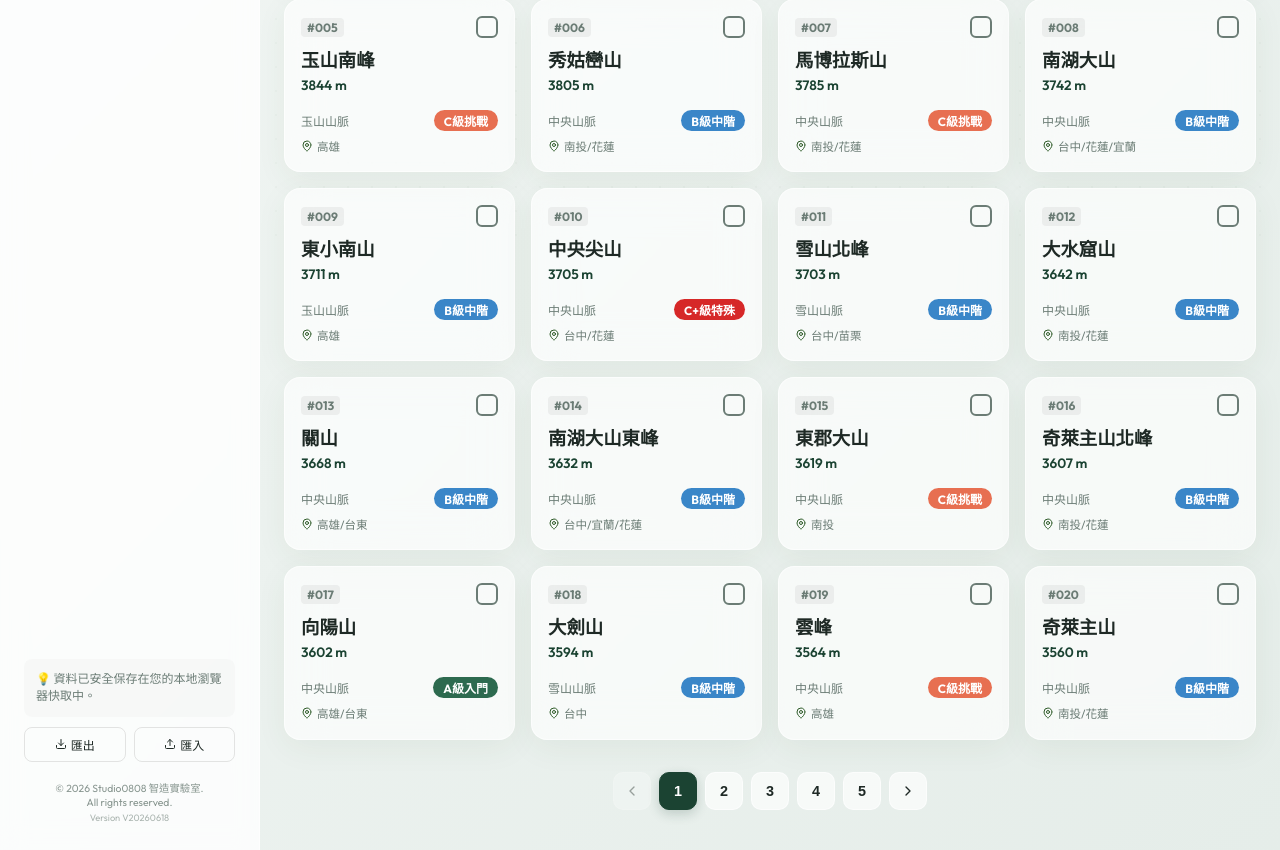
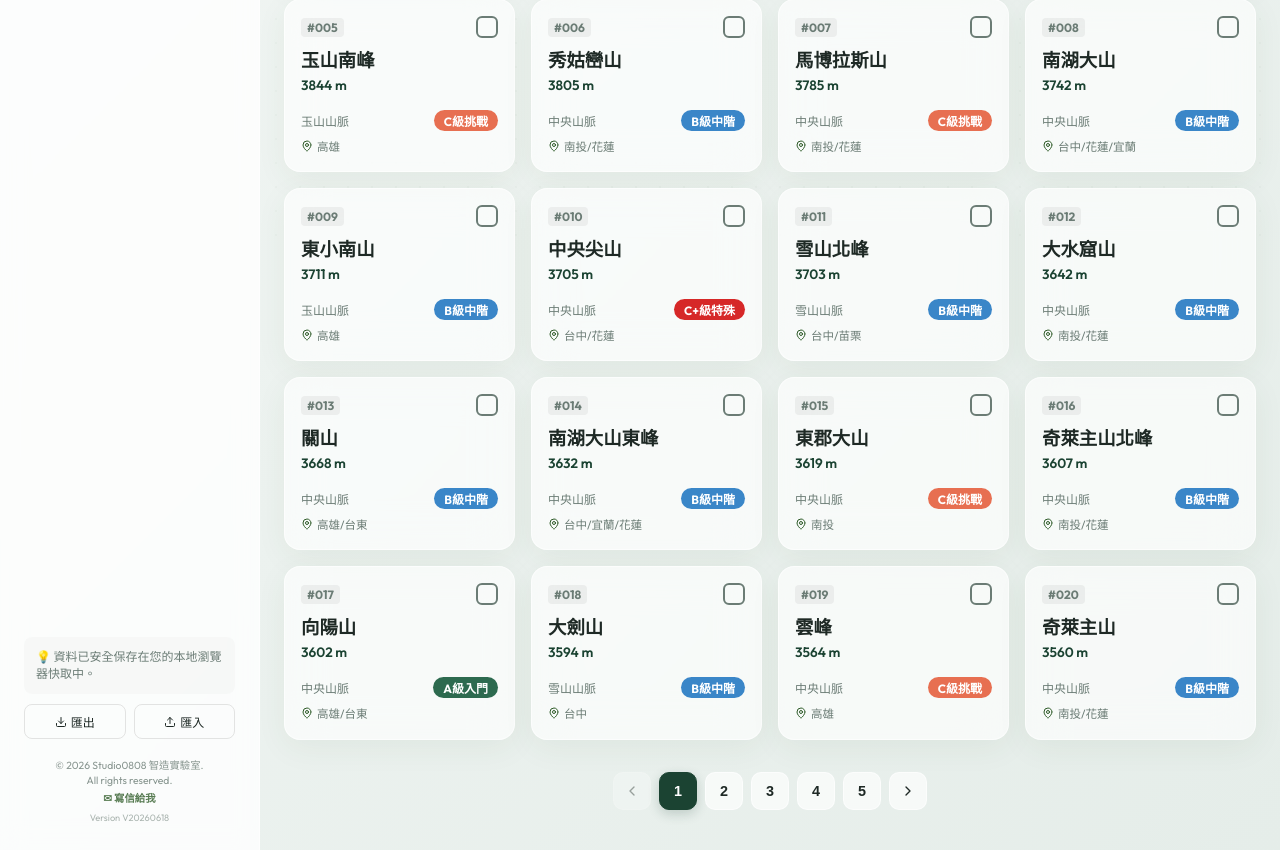
Before and after one commit to begin0808/ClimbSmart, a React (Vite) app: page / in a window 1280 px wide. Shown: the part 545-1395 px from the top of the page. Built offline with nearby package versions, Linux system fonts and the light colour scheme.

Commit message:
feat: add click-to-email link in sidebar copyright footer

```diff
--- a/src/App.jsx
+++ b/src/App.jsx
@@ -560,6 +560,21 @@ export default function App() {
           }}>
             © 2026 Studio0808 智造實驗室.<br/>
             All rights reserved.<br/>
+            <a
+              href="mailto:begin0808@gmail.com?subject=%5B%E6%99%BA%E8%A1%8C%E7%99%BE%E5%B3%B3%E5%9B%9E%E5%A0%B1%5D"
+              style={{
+                color: "var(--primary-light)",
+                textDecoration: "none",
+                fontWeight: "600",
+                display: "inline-flex",
+                alignItems: "center",
+                gap: "2px",
+                margin: "4px 0"
+              }}
+              className="email-link"
+            >
+              ✉ 寫信給我
+            </a><br/>
             <span style={{ fontSize: "0.58rem", opacity: 0.7 }}>Version V20260618</span>
           </div>
         </div>
@@ -772,6 +787,10 @@ export default function App() {
           background: rgba(45, 90, 39, 0.04) !important;
           color: var(--primary) !important;
         }
+        .email-link:hover {
+          text-decoration: underline !important;
+          color: var(--primary) !important;
+        }
         @media (max-width: 768px) {
           .sidebar {
             display: none !important;
```
